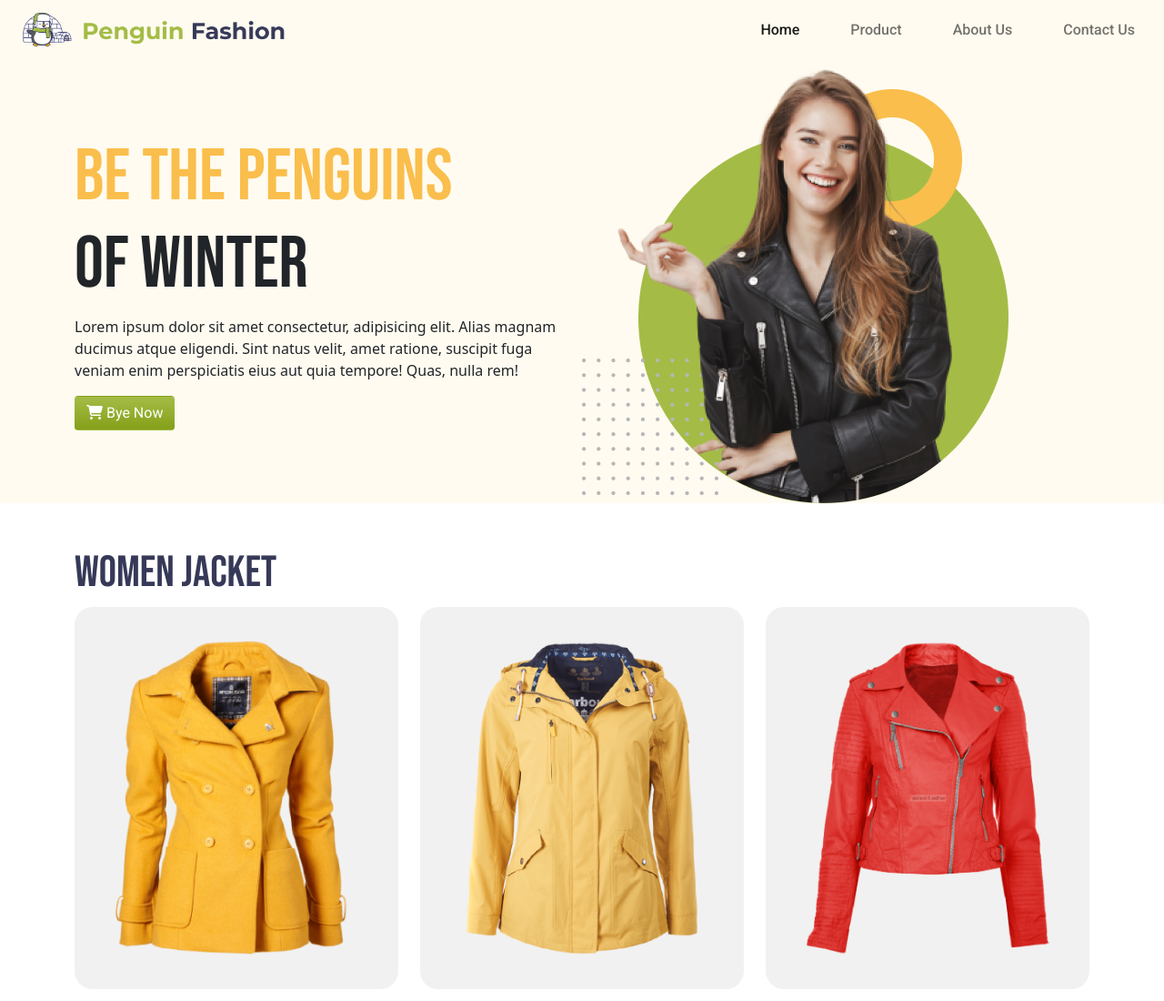
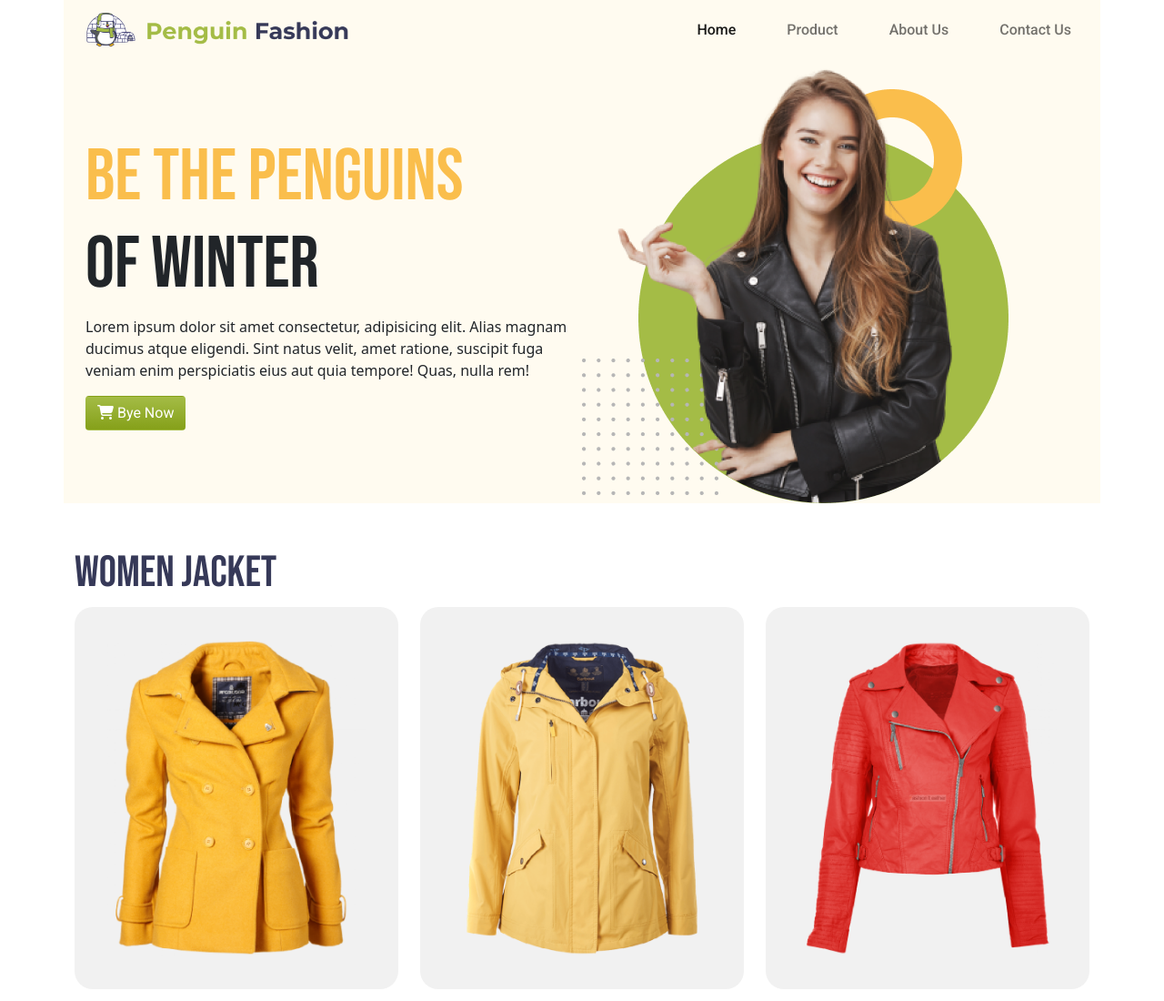
Before and after one commit to RHN007/PH-module-13.5-penguin-fashion, a plain HTML site: page index.html in a window 1280 px wide. Shown: the top 1100 px of the page at 91% size. Drawn offline with nearby package versions, Linux system fonts and the light colour scheme.

Commit message:
fininshing touch

```diff
--- a/index.html
+++ b/index.html
@@ -16,7 +16,7 @@
     />
   </head>
   <body>
-    <header class="container-fluid mb-5">
+    <header class="container-fluid mb-5 container-sm">
       <nav class="navbar navbar-expand-lg navbar-light">
         <div class="container-fluid">
           <a class="navbar-brand" href="#">
@@ -74,7 +74,7 @@
             <i class="fas fa-shopping-cart"></i> Bye Now
           </div>
         </div>
-        <div class="w-50"><img src="images/model.png" alt="" /></div>
+        <div class="w-50 "><img src="images/model.png" alt="" /></div>
       </section>
     </header>
 
```
